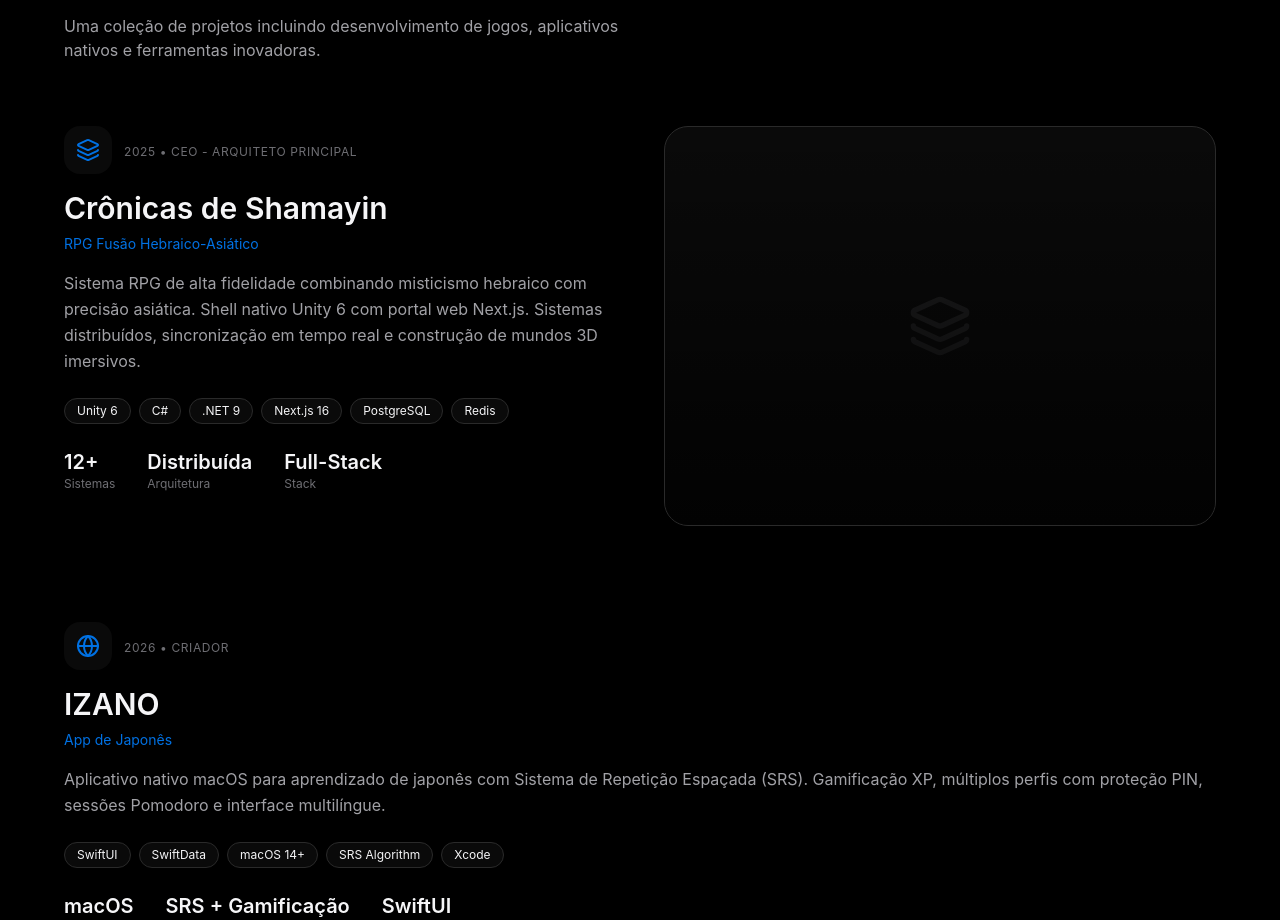
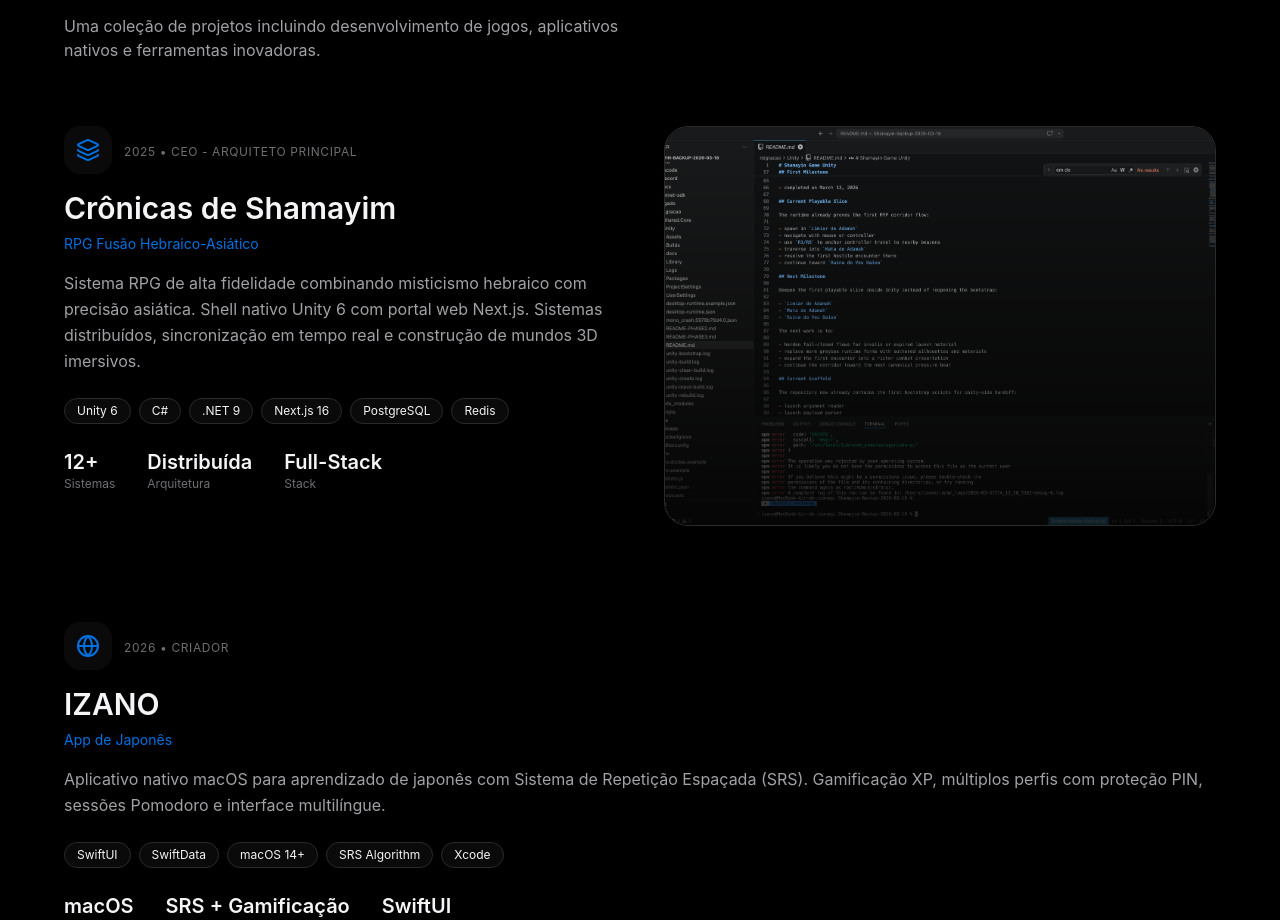
Before and after one commit to izanomikoto/Portf-lio, a Next.js app: page / in a window 1280 px wide. Shown: the part 970-1890 px from the top of the page. Built offline with nearby package versions, Linux system fonts and the light colour scheme.

Commit message:
Changes to be committed: 	new file:   public/cronicas-de-shamayim.png 	modified:   src/app/page.tsx

```diff
--- a/src/app/page.tsx
+++ b/src/app/page.tsx
@@ -12,7 +12,7 @@ import {
 const projects = [
   {
     id: "shamayin",
-    title: "Crônicas de Shamayin",
+    title: "Crônicas de Shamayim",
     subtitle: "RPG Fusão Hebraico-Asiático",
     description: "Sistema RPG de alta fidelidade combinando misticismo hebraico com precisão asiática. Shell nativo Unity 6 com portal web Next.js. Sistemas distribuídos, sincronização em tempo real e construção de mundos 3D imersivos.",
     tags: ["Unity 6", "C#", ".NET 9", "Next.js 16", "PostgreSQL", "Redis"],
@@ -25,7 +25,7 @@ const projects = [
       { label: "Arquitetura", value: "Distribuída" },
       { label: "Stack", value: "Full-Stack" }
     ],
-    image: null
+    image: "/cronicas-de-shamayim.png"
   },
   {
     id: "izano",
```
Also changed, not shown: public/cronicas-de-shamayim.png (added).
